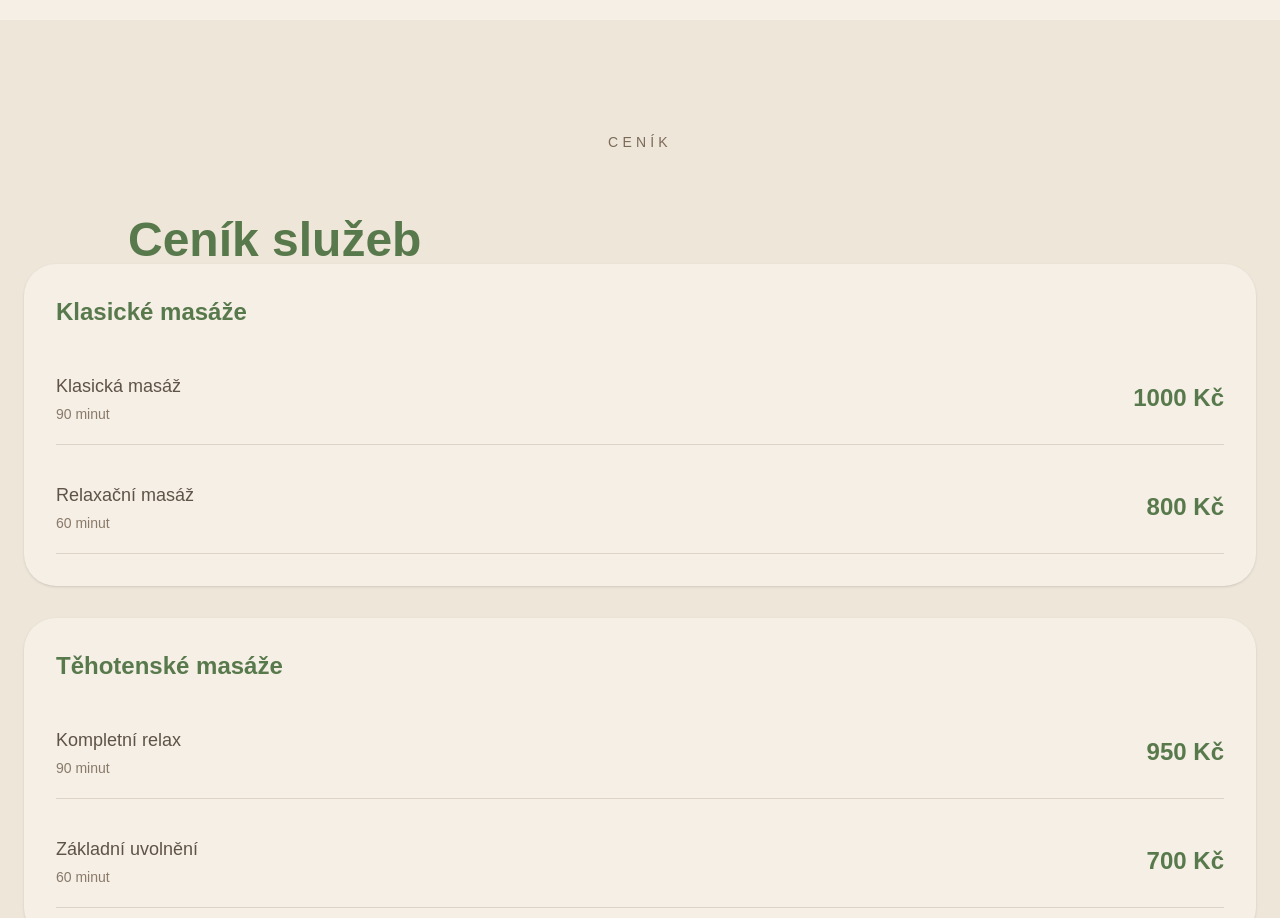
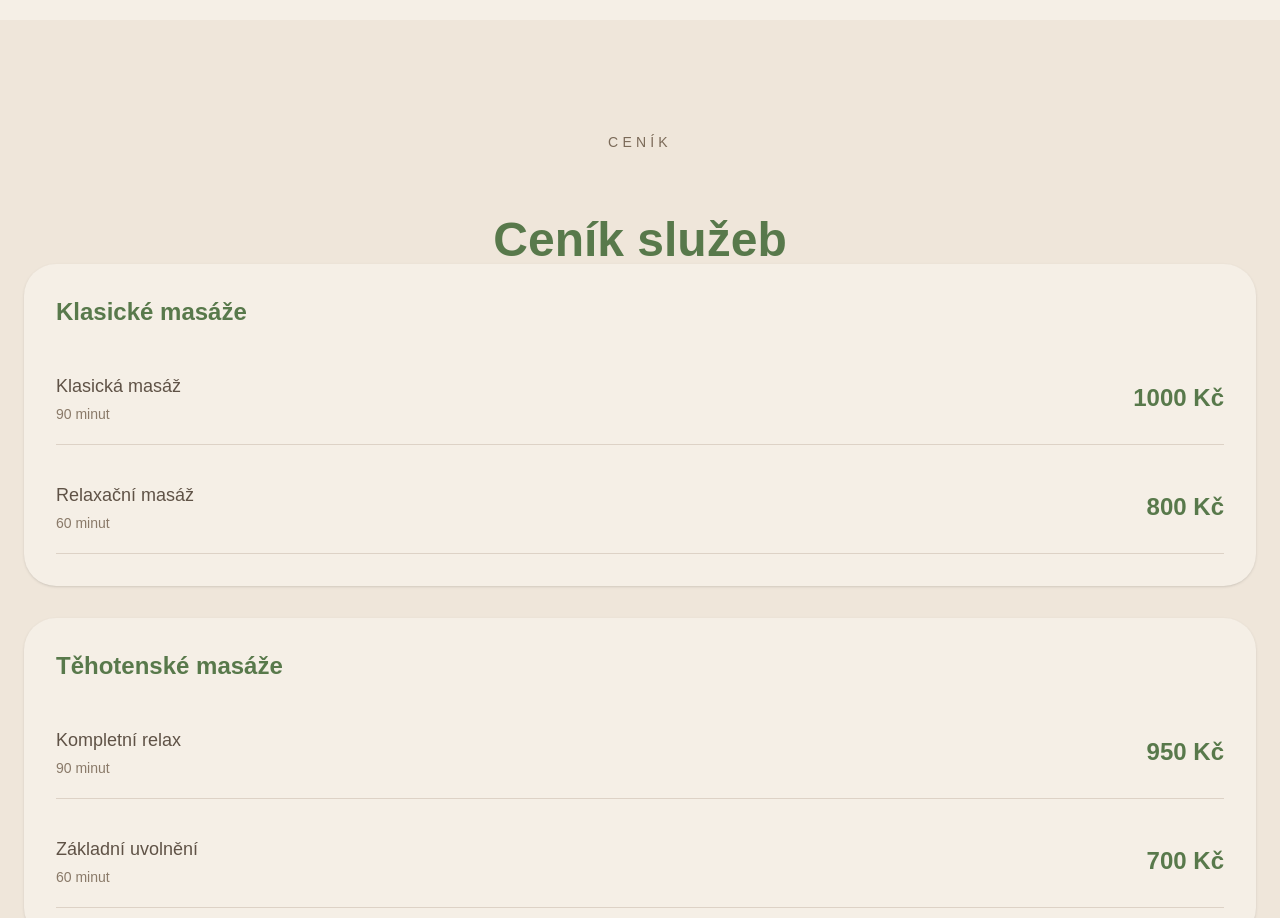
Before and after one commit to michaltacek-hub/mmr-system, a Next.js app: page / in a window 1280 px wide. Shown: the part 2820-3738 px from the top of the page. Built offline with nearby package versions, Linux system fonts and the light colour scheme.

Commit message:
Refine pricing section responsive layout

```diff
--- a/app/components/pricing.tsx
+++ b/app/components/pricing.tsx
@@ -1,14 +1,14 @@
 export default function Pricing() {
   return (
     <section id="cenik" className="py-28 px-6 bg-[#efe6da]">
-      <div className="max-w-5xl mx-auto">
+      <div className="max-w-5xl mx-auto lg:max-w-4xl">
 
         <div className="text-center mb-16">
           <p className="uppercase tracking-[0.3em] text-sm text-[#7b6a58] mb-4">
             Ceník
           </p>
         </div>
-          <h2 className="text-5xl font-semibold text-[#58794B]">
+          <h2 className="text-5xl font-semibold text-[#58794B] text-center">
             Ceník služeb
           </h2>
         </div>
```
